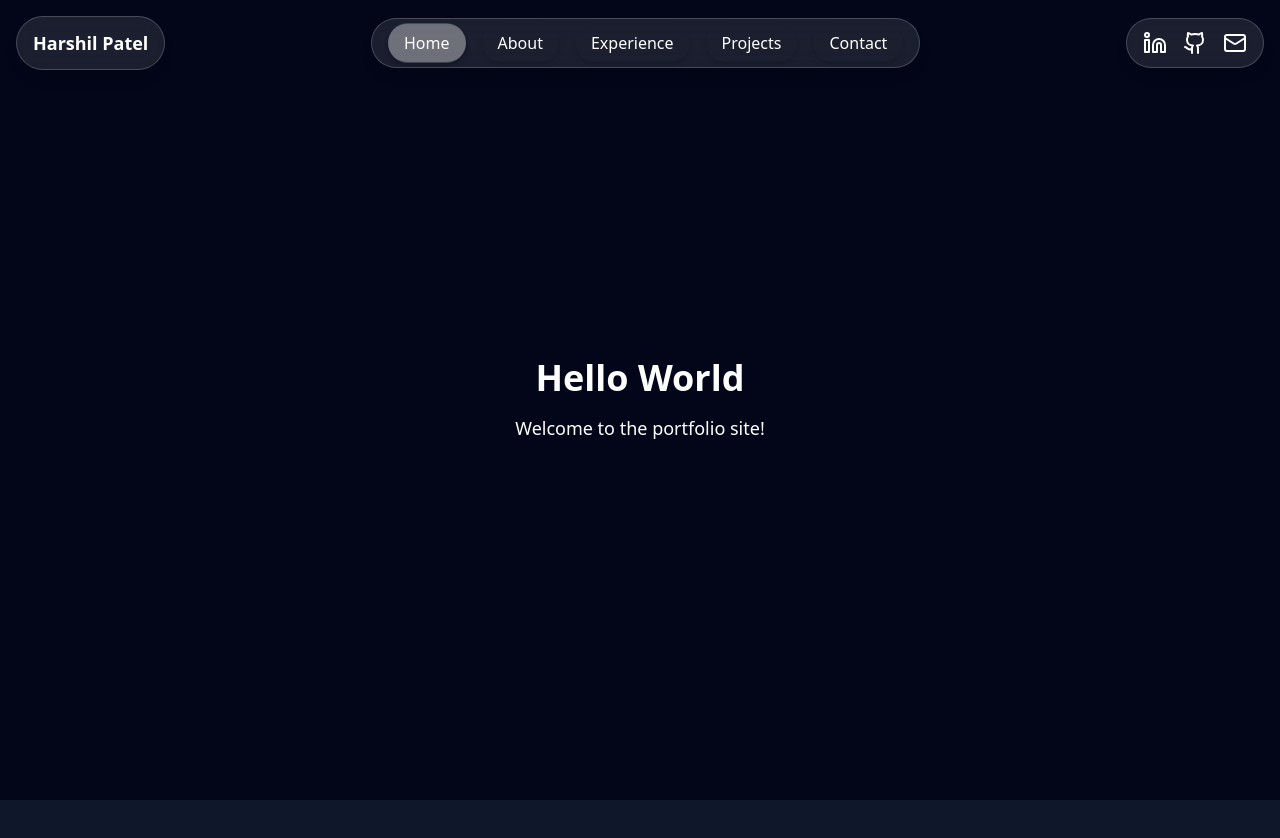
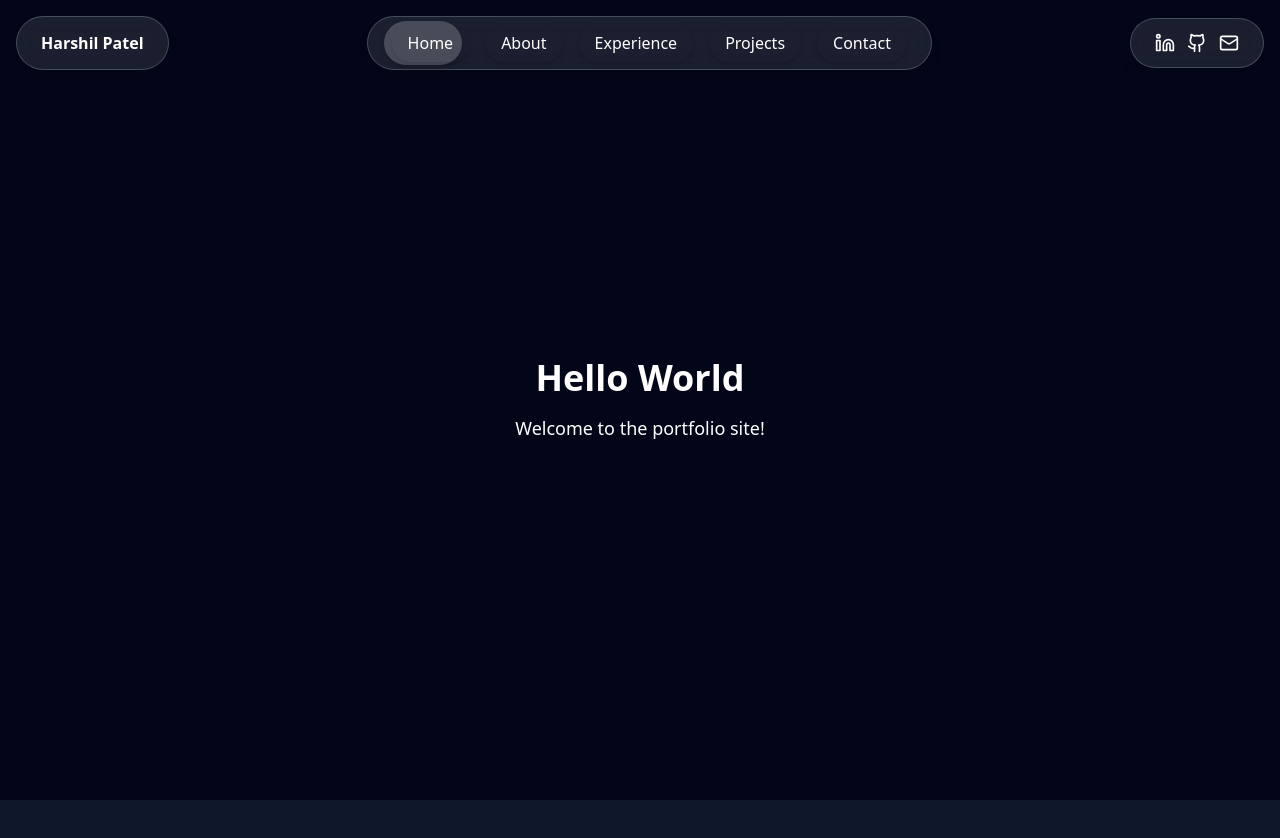
Before and after one commit to Itsmehp/upgraded-portfolio, a Next.js app: page / in a window 1280 px wide. Shown: the top 838 px of the page. Built offline with nearby package versions, Linux system fonts and the light colour scheme.

Commit message:
Standardize navigation pill sizes for consistent appearance

```diff
--- a/components/Nav.tsx
+++ b/components/Nav.tsx
@@ -53,6 +53,17 @@ export default function Nav() {
           const height = section.offsetHeight;
           if (scrollY >= top && scrollY < top + height) {
             setActiveIndex(index);
+
+            // Clear any lingering hover effects on all links when scrolling
+            navItems.forEach((_, i) => {
+              const link = document.querySelector(`a[href="${navItems[i].href}"]`) as HTMLElement;
+              if (link && i !== index) {
+                gsap.set(link, {
+                  scale: 1,
+                  backgroundColor: 'rgba(255, 255, 255, 0)'
+                });
+              }
+            });
           }
         }
       });
@@ -84,6 +95,17 @@ export default function Nav() {
 
   const handleNavClick = (index: number) => {
     setActiveIndex(index);
+
+    // Clear any lingering hover effects on all links
+    navItems.forEach((_, i) => {
+      const link = document.querySelector(`a[href="${navItems[i].href}"]`) as HTMLElement;
+      if (link && i !== index) {
+        gsap.set(link, {
+          scale: 1,
+          backgroundColor: 'rgba(255, 255, 255, 0)'
+        });
+      }
+    });
   };
 
   const toggleMenu = () => setIsOpen(!isOpen);
@@ -93,34 +115,38 @@ export default function Nav() {
       {/* Desktop Nav */}
       <nav className="fixed top-4 left-0 right-0 z-50 hidden md:flex items-center justify-between px-4">
         {/* Left Pill: Name */}
-        <div className="px-4 py-3 bg-white/10 backdrop-blur-md border border-white/20 rounded-full shadow-lg">
-          <span className="text-white font-bold text-lg">Harshil Patel</span>
+        <div className="px-6 py-3.5 bg-white/10 backdrop-blur-md border border-white/20 rounded-full shadow-lg">
+          <span className="text-white font-bold text-base">Harshil Patel</span>
         </div>
 
         {/* Middle Pill: Navigation */}
-        <div className="relative px-4 py-3 bg-white/10 backdrop-blur-md border border-white/20 rounded-full shadow-lg">
+        <div className="relative px-6 py-3.5 bg-white/10 backdrop-blur-md border border-white/20 rounded-full shadow-lg">
           <ul className="flex space-x-4 relative z-10">
             {navItems.map((item, index) => (
               <li key={item.name}>
                 <a
                   href={item.href}
                   onClick={() => handleNavClick(index)}
-                  className={`px-4 py-2 ${activeIndex === index ? 'bg-white/20' : ''}  rounded-full text-white font-medium shadow-md transition-shadow duration-300`}
+                  className="px-4 py-2 rounded-full text-white font-medium shadow-md transition-shadow duration-300 relative z-20"
                   onMouseEnter={(e) => {
+                    if (activeIndex !== index) {
                       gsap.to(e.currentTarget, {
                         scale: 1.05,
-                      backgroundColor: activeIndex === index ? 'rgba(255, 255, 255, 0.25)' : 'rgba(255, 255, 255, 0.1)',
+                        backgroundColor: 'rgba(255, 255, 255, 0.1)',
                         duration: 0.3,
                         ease: 'power2.out'
                       });
+                    }
                   }}
                   onMouseLeave={(e) => {
+                    if (activeIndex !== index) {
                       gsap.to(e.currentTarget, {
                         scale: 1,
-                      backgroundColor: activeIndex === index ? 'rgba(255, 255, 255, 0.2)' : 'rgba(255, 255, 255, 0)',
+                        backgroundColor: 'rgba(255, 255, 255, 0)',
                         duration: 0.3,
                         ease: 'power2.out'
                       });
+                    }
                   }}
                 >
                   {item.name}
@@ -137,16 +163,16 @@ export default function Nav() {
         </div>
 
         {/* Right Pill: Social Icons */}
-        <div className="px-4 py-3 bg-white/10 backdrop-blur-md border border-white/20 rounded-full shadow-lg">
-          <div className="flex space-x-4">
+        <div className="px-6 py-3.5 bg-white/10 backdrop-blur-md border border-white/20 rounded-full shadow-lg">
+          <div className="flex space-x-3">
             <a href="https://linkedin.com/in/yourprofile" target="_blank" rel="noopener noreferrer" className="text-white hover:text-blue-300 transition-colors duration-300">
-              <Linkedin size={24} />
+              <Linkedin size={20} />
             </a>
             <a href="https://github.com/yourusername" target="_blank" rel="noopener noreferrer" className="text-white hover:text-gray-300 transition-colors duration-300">
-              <Github size={24} />
+              <Github size={20} />
             </a>
             <a href="mailto:your.email@example.com" className="text-white hover:text-red-300 transition-colors duration-300">
-              <Mail size={24} />
+              <Mail size={20} />
             </a>
           </div>
         </div>
```
Lines whose indentation alone changed are shown as unchanged.
